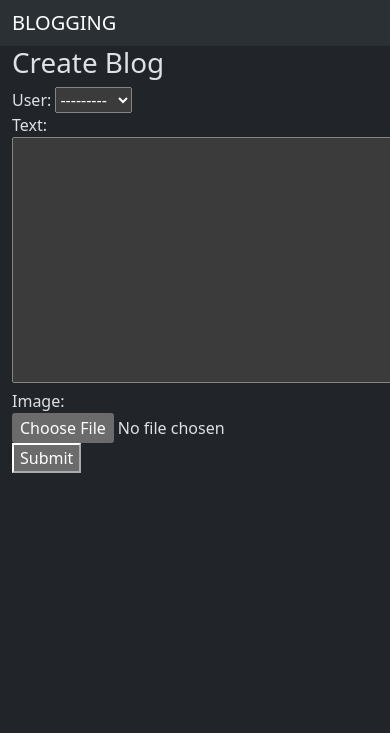
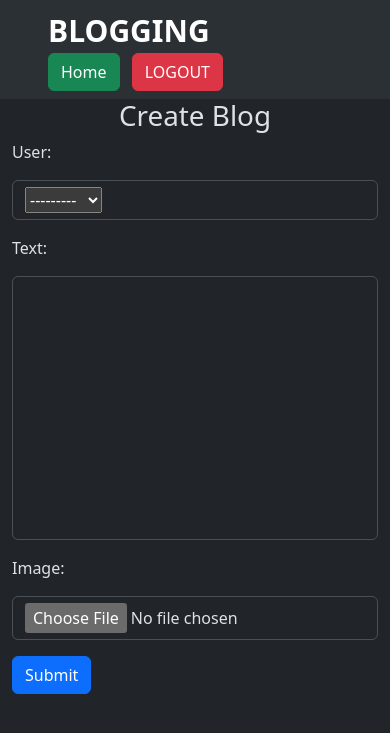
Before and after one commit to rajeshkumarojha-dev/Blog, a Django app: page /create/ in a window 390 px wide; the page is wider, and only the part inside the window is pictured. Shown: the top 733 px of that part. Run offline with Django 5.2, Linux system fonts and the light colour scheme; the visitor is signed in with stand-in values (Sample User, id 1); data comes from the database, SQL or seed files in the repository.

Commit message:
first commit

```diff
--- a/blog/static/css/style.css
+++ b/blog/static/css/style.css
@@ -0,0 +1,76 @@
+
+
+input{
+    width: 100%;
+    outline: none;
+    border: none;
+    background: transparent;
+}
+.auth{
+    text-align: center;
+    text-decoration: underline;
+}
+.form-container{
+    display: flex;
+    justify-content: center;
+    align-items: center;
+    flex-direction: column;
+    width: 100%;
+    height: 100vh;
+}
+form{
+    width: 100%;
+}
+.blog-form-container{
+    display: flex;
+    justify-content: center;
+    align-items: center;
+    flex-direction: column;
+    width: 100%;
+    height: 100%;
+}
+textarea{
+    resize: none;
+    width: 100%;
+    background: transparent;
+    border: none;
+    outline: none;
+}
+.title{
+    font-size: 30px;
+    font-weight: 700;
+}
+
+
+@media(max-width: 1400px){
+    .card-content{
+       gap: 10px;
+       margin: 0 20px;
+    }
+}
+
+@media(max-width: 1199px){
+    .card-content{
+       gap: 10px;
+       margin: 0 30px;
+    }
+}
+
+@media(max-width: 762px){
+    .card-content{
+       gap: 10px;
+       margin: 0 30px;
+       width: 100%;
+    }
+    .card{
+        width: 100%;
+    }
+}
+
+@media(max-width: 524px){
+    .nav{
+        display: flex;
+        justify-content: center;
+        align-items: center;
+    }
+}
--- a/blog/templates/app1/create.html
+++ b/blog/templates/app1/create.html
@@ -1,10 +1,19 @@
 {% extends "app1/index.html" %}
 
 {% block content %}
-<h1>Create Blog</h1>
-<form action="" method='POST' enctype='multipart/form-data'>
-    {% csrf_token %}
-    {{form}}
-    <button type='submit'>Submit</button>
-</form>
+<div class="blog-form-container">
+    <h1>Create Blog</h1>
+    <form action="" method='POST' enctype='multipart/form-data'>
+        {% csrf_token %}
+
+        {% for row in form %}
+            <p>{{row.label_tag}}</p>
+            <p class='form-control' aria-label="Username" aria-describedby="addon-wrapping">{{row}}</p>
+            <p>{{row.errors|striptags}}</p>
+        {% endfor %}
+
+        <button type='submit' class="btn btn-primary">Submit</button>
+    </form>
+</div>
+
 {% endblock  %}
--- a/blog/templates/app1/index.html
+++ b/blog/templates/app1/index.html
@@ -4,15 +4,16 @@
     <meta charset="UTF-8">
     <meta name="viewport" content="width=device-width, initial-scale=1.0">
     <link href="https://cdn.jsdelivr.net/npm/bootstrap@5.3.3/dist/css/bootstrap.min.css" rel="stylesheet" integrity="sha384-QWTKZyjpPEjISv5WaRU9OFeRpok6YctnYmDr5pNlyT2bRjXh0JMhjY6hW+ALEwIH" crossorigin="anonymous">
+    <link rel="stylesheet" href="/static/css/style.css">
     <title>Document</title>
 </head>
 <body>
     <nav class="navbar navbar-expand-lg bg-body-tertiary ">
-        <div class="container-fluid justify-content-between">
+        <div class="container-fluid justify-content-between px-5 nav">
           <div>
-            <a class="navbar-brand" href="{% url "home" %}">BLOGGING</a>
+            <a class="navbar-brand title name" href="{% url "home" %}">BLOGGING</a>
           </div>
-          <div class="collapse navbar-collapse " id="navbarSupportedContent">
+          <div id="navbarSupportedContent">
 
             <a href='{% url "home" %}' class="btn btn-success me-2">Home</a>
             {% if user.is_authenticated %}
@@ -29,11 +30,12 @@
         <h1 class='text-center mt-4'>Welcome to blog page</h1>
             <div class="content ">
                 <h4><a href="{% url "createBlog" %}" class='btn btn-primary'>Create Blog</a></h4>
-              <div class="form-container d-flex gap-4 flex-wrap">
+              <div class="home-container d-flex flex-wrap justify-content-center">
                 {% for row in qs %}
-                <div class="card" style="width: 18rem;">
+                <div class="card-content col-6 col-sm-6 col-md-4 col-lg-3 col-xl-3 mt-3 mx-1">
+                  <div class="card ">
                     <img src="{{row.image.url}}" class="card-img-top" alt="..." height='200px'>
-                    <div class="card-body">
+                    <div class="card-body ">
                       <h5 class="card-title">{{row.user.username}}</h5>
                       <p class="card-text">{{row.text}}</p>
                       <p class="card-text">{{row.date}}</p>
@@ -43,6 +45,9 @@
                       {% endif %}
                     </div>
                   </div>
+
+                </div>
+
                 {% endfor %}
                 </div>
             </div>
```
Also changed, not shown: blog/templates/app1/update.html (+11 -2 lines), blog/templates/registration/login.html (+6 -4 lines), blog/templates/registration/register.html (+7 -4 lines), blog/media/photo/javascript-series.jpg (added), blog/media/photo/javascript-series_8ZG7zMP.jpg (added).
